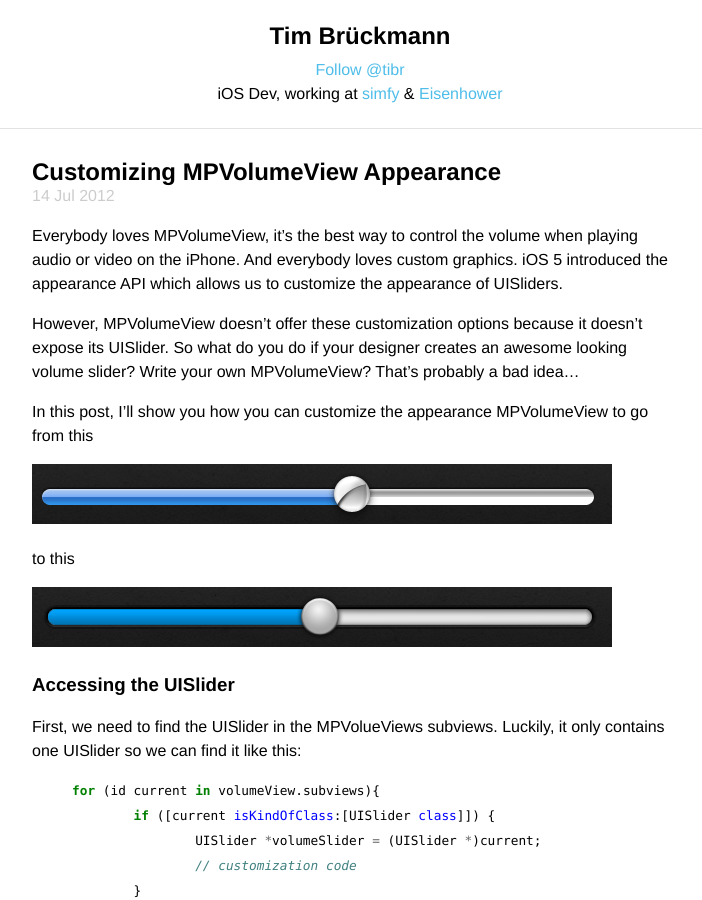
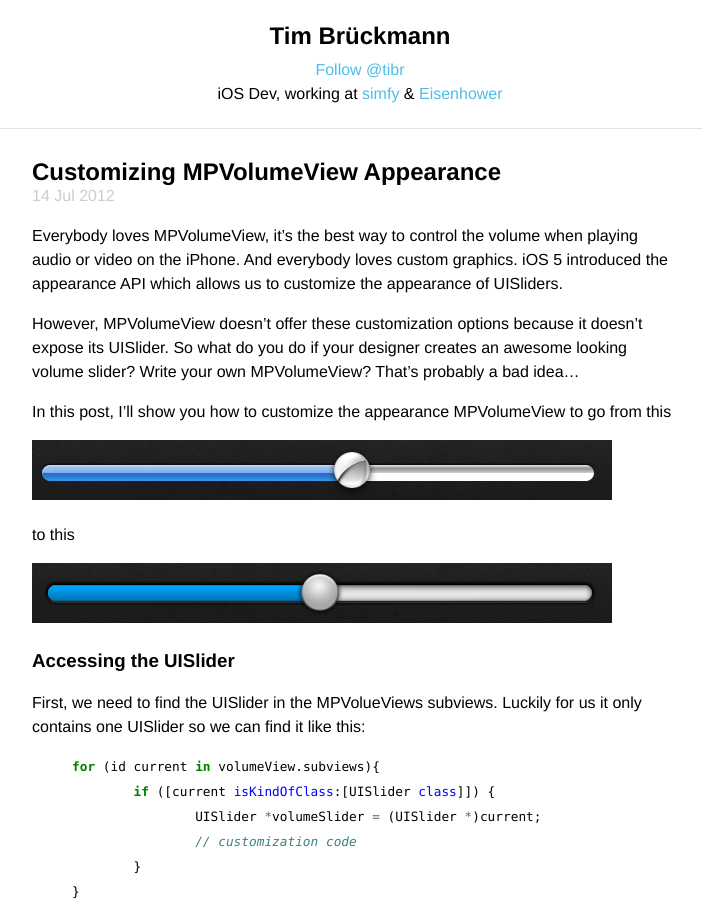
Before and after one commit to tibr/tibr.github.com, a Jekyll site: the page built from _posts/2012-07-14-cusomizing-mpvolumeview-appearance.md, in a window 1280 px wide and 900 px high. Shown: the whole window, without its empty margins (288-990 px from the left). Built offline with Jekyll 4.4.1, drawn with Linux system fonts in a browser that asks for light colours; Markdown is read by kramdown in place of the engine named in the settings; comment, search, counter and statistics services are not loaded.

Commit message:
Text improvements

```diff
--- a/_posts/2012-07-14-cusomizing-mpvolumeview-appearance.md
+++ b/_posts/2012-07-14-cusomizing-mpvolumeview-appearance.md
@@ -6,7 +6,7 @@ Everybody loves MPVolumeView, it's the best way to control the volume when playi
 
 However, MPVolumeView doesn't offer these customization options because it doesn't expose its UISlider. So what do you do if your designer creates an awesome looking volume slider? Write your own MPVolumeView? That's probably a bad idea...
 
-In this post, I'll show you how you can customize the appearance MPVolumeView to go from this
+In this post, I'll show you how to customize the appearance MPVolumeView to go from this
 
 ![MPVolumeView](/img/MPVolumeView_default.png)
 
@@ -16,7 +16,7 @@ to this
 
 ### Accessing the UISlider
 
-First, we need to find the UISlider in the MPVolueViews subviews. Luckily, it only contains one UISlider so we can find it like this:
+First, we need to find the UISlider in the MPVolueViews subviews. Luckily for us it only contains one UISlider so we can find it like this:
 
 {% highlight objc %}
 for (id current in volumeView.subviews){
```
